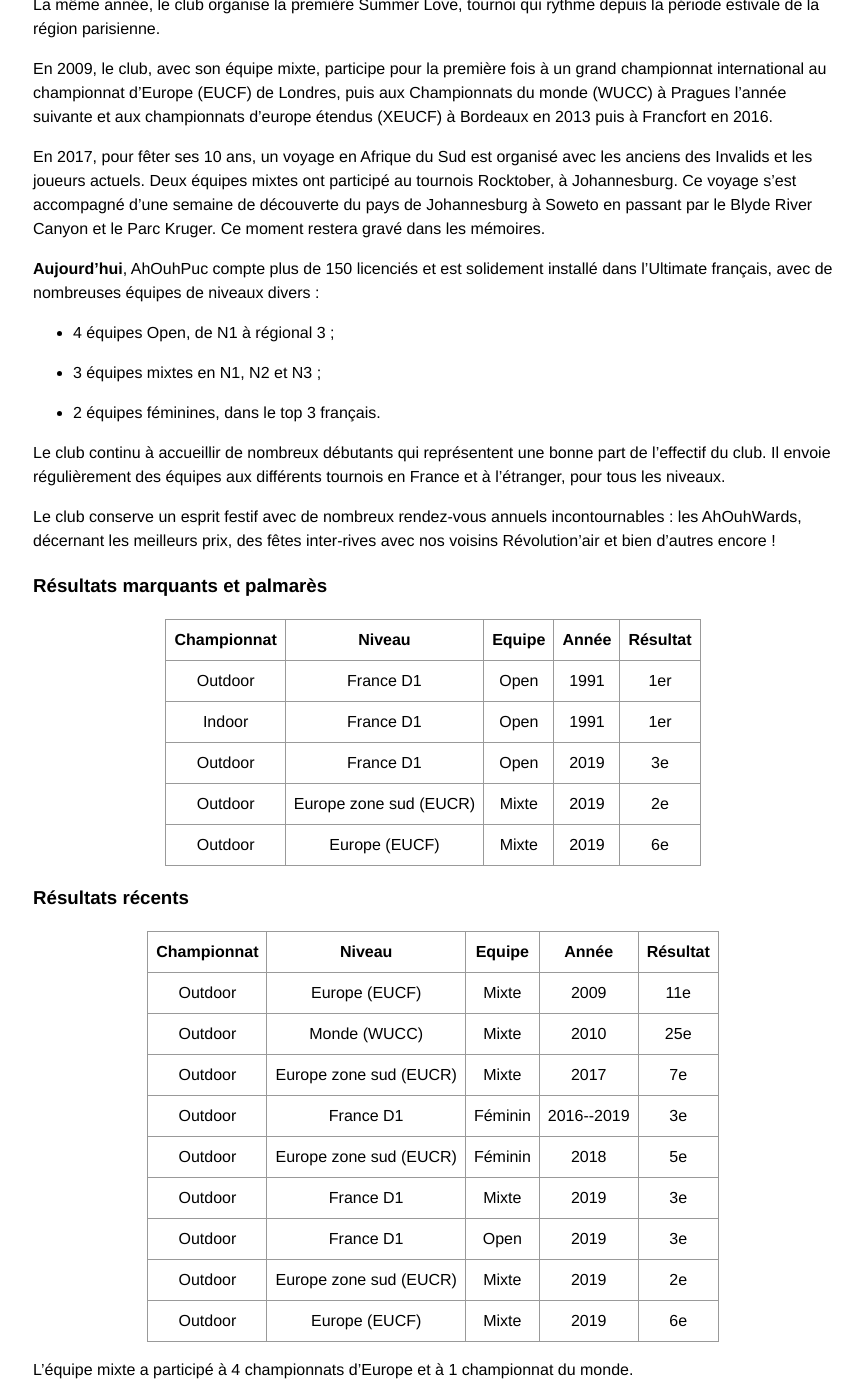
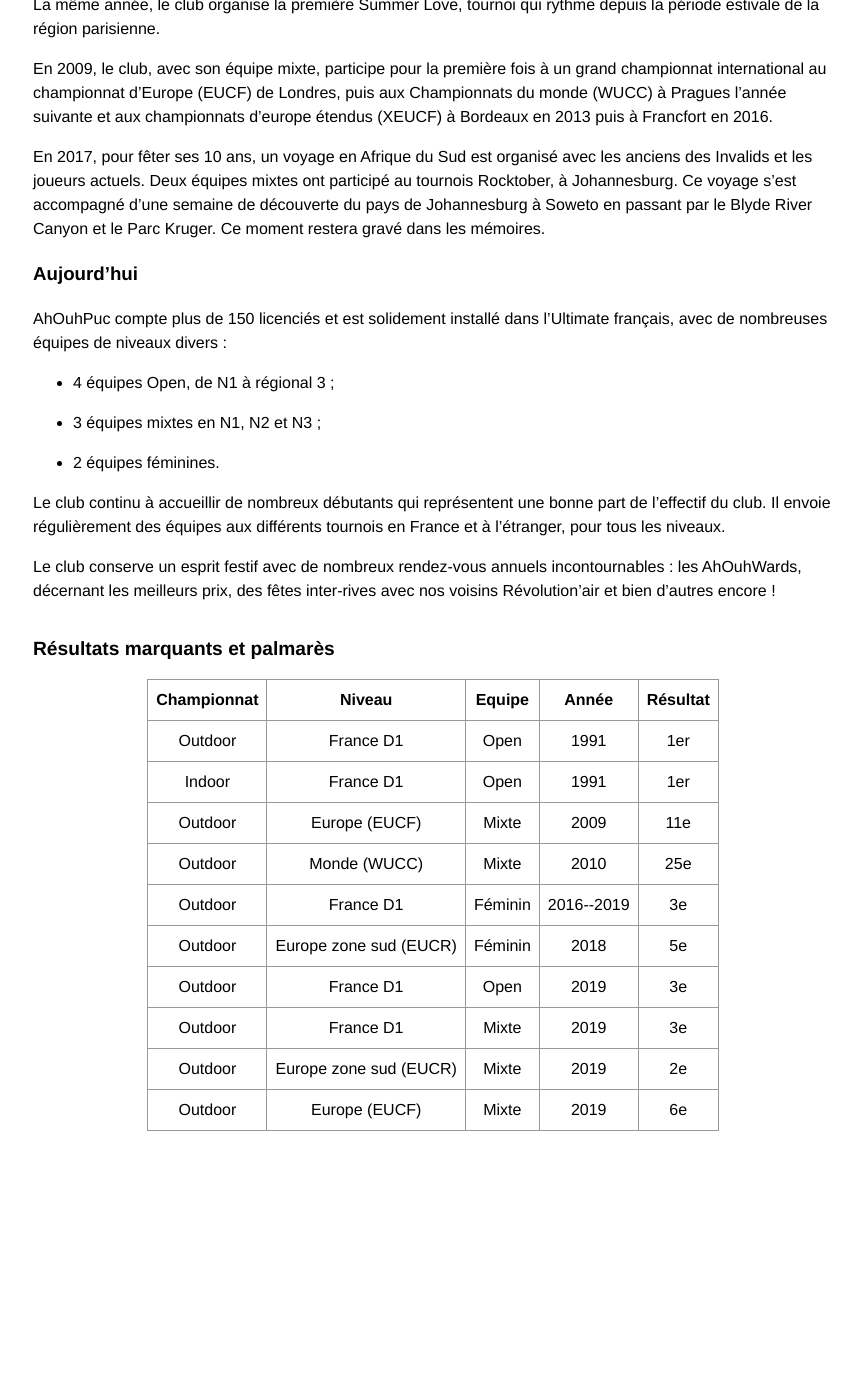
Before and after one commit to ahouhpuc/ahouhpuc.github.io, a Jekyll site: the page built from a-propos.markdown, in a window 1280 px wide and 1400 px high, scrolled down 1594 px. Shown: the whole window, without its empty margins (207-1070 px from the left). Built offline with Jekyll 4.4.1, drawn with Linux system fonts in a browser that asks for light colours; after the commit the page ends 2757 px from its top, so only the background shows below that; some of the changed text lies outside the part shown.

Commit message:
Cleaner a propos page

```diff
--- a/a-propos.markdown
+++ b/a-propos.markdown
@@ -19,6 +19,7 @@
 Ah Ouh Puc a été fondé en 2006 en tant que section sportive du Paris Université
 Club. Mais l’histoire commence en réalité en 1989 avec la naissance des
 Invalids.
+
 
 ### 1989 - Les Invalids
 
@@ -70,11 +71,13 @@
 mémoires.
 
 
-**Aujourd’hui**, AhOuhPuc compte plus de 150 licenciés et est solidement installé
+### Aujourd’hui
+
+AhOuhPuc compte plus de 150 licenciés et est solidement installé
 dans l’Ultimate français, avec de nombreuses équipes de niveaux divers :
 * 4 équipes Open, de N1 à régional 3 ;
 * 3 équipes mixtes en N1, N2 et N3 ;
-* 2 équipes féminines, dans le top 3 français.
+* 2 équipes féminines.
 
 Le club continu à accueillir de nombreux débutants qui représentent une bonne
 part de l’effectif du club. Il envoie régulièrement des équipes aux différents
@@ -85,32 +88,18 @@
 inter-rives avec nos voisins Révolution'air et bien d'autres encore !
 
 
-
-### Résultats marquants et palmarès
+## Résultats marquants et palmarès
 
 <table>
 <tr><td>Championnat</td><td>Niveau</td><td>Equipe</td><td>Année</td><td>Résultat</td></tr>
 <tr><td>Outdoor</td><td>France D1</td><td>Open</td><td>1991</td><td>1er</td></tr>
 <tr><td>Indoor</td><td>France D1</td><td>Open</td><td>1991</td><td>1er</td></tr>
+<tr><td>Outdoor</td><td>Europe (EUCF)</td><td>Mixte</td><td>2009</td><td>11e</td></tr>
+<tr><td>Outdoor</td><td>Monde (WUCC)</td><td>Mixte</td><td>2010</td><td>25e</td></tr>
+<tr><td>Outdoor</td><td>France D1</td><td>Féminin</td><td>2016--2019</td><td>3e</td></tr>
+<tr><td>Outdoor</td><td>Europe zone sud (EUCR)</td><td>Féminin</td><td>2018</td><td>5e</td></tr>
 <tr><td>Outdoor</td><td>France D1</td><td>Open</td><td>2019</td><td>3e</td></tr>
+<tr><td>Outdoor</td><td>France D1</td><td>Mixte</td><td>2019</td><td>3e</td></tr>
 <tr><td>Outdoor</td><td>Europe zone sud (EUCR)</td><td>Mixte</td><td>2019</td><td>2e</td></tr>
 <tr><td>Outdoor</td><td>Europe (EUCF)</td><td>Mixte</td><td>2019</td><td>6e</td></tr>
 </table>
-
-### Résultats récents
-<table>
-<tr><td>Championnat</td><td>Niveau</td><td>Equipe</td><td>Année</td><td>Résultat</td></tr>
-<tr><td>Outdoor</td><td>Europe (EUCF)</td><td>Mixte</td><td>2009</td><td>11e</td></tr>
-<tr><td>Outdoor</td><td>Monde (WUCC)</td><td>Mixte</td><td>2010</td><td>25e</td></tr>
-<tr><td>Outdoor</td><td>Europe zone sud (EUCR)</td><td>Mixte</td><td>2017</td><td>7e</td></tr>
-<tr><td>Outdoor</td><td>France D1</td><td>Féminin</td><td>2016--2019</td><td>3e</td></tr>
-<tr><td>Outdoor</td><td>Europe zone sud (EUCR)</td><td>Féminin</td><td>2018</td><td>5e</td></tr>
-<tr><td>Outdoor</td><td>France D1</td><td>Mixte</td><td>2019</td><td>3e</td></tr>
-<tr><td>Outdoor</td><td>France D1</td><td>Open</td><td>2019</td><td>3e</td></tr>
-<tr><td>Outdoor</td><td>Europe zone sud (EUCR)</td><td>Mixte</td><td>2019</td><td>2e</td></tr>
-<tr><td>Outdoor</td><td>Europe (EUCF)</td><td>Mixte</td><td>2019</td><td>6e</td></tr>
-</table>
-
-L’équipe mixte a participé à 4 championnats d’Europe et à 1 championnat du monde.
-
-L’équipe féminine a participé à 1 championnat d’Europe.
```
